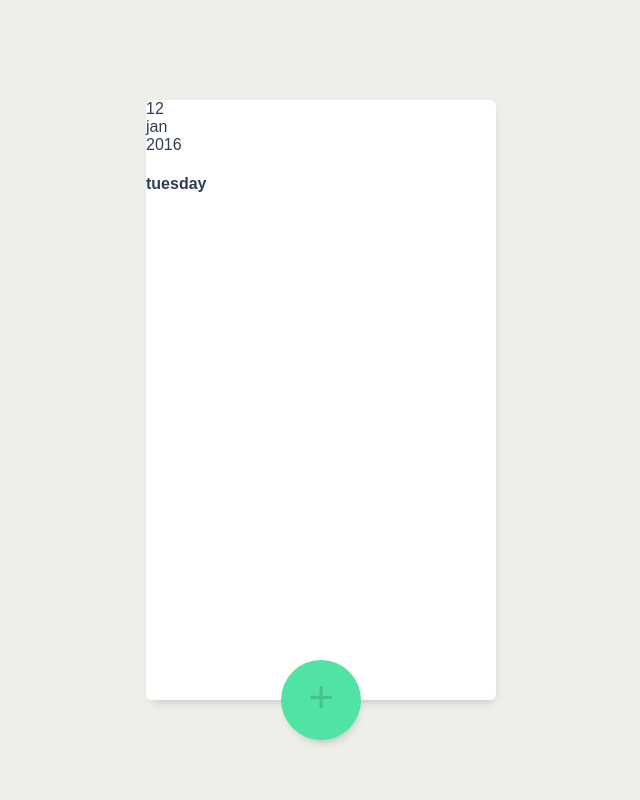
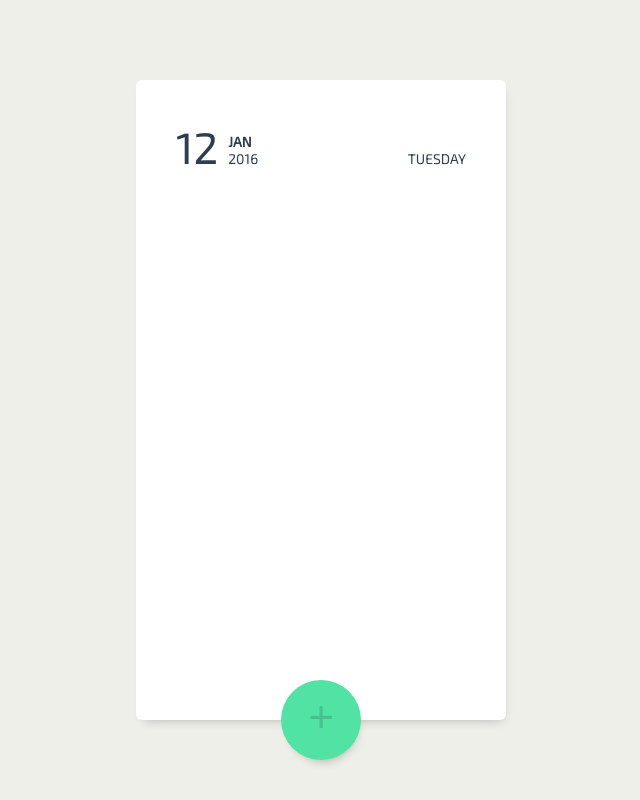
Before and after one commit to aabril/vue2.todo, a Vue app: page / in a window 1280 px wide. Shown: the whole page, without its empty margins (319-959 px from the left). Built offline with nearby package versions, Linux system fonts and the light colour scheme.

Commit message:
styling TopDates

```diff
--- a/src/components/AddButton.vue
+++ b/src/components/AddButton.vue
@@ -17,7 +17,6 @@ export default {
 </script>
 
 <style scoped>
-
 .ripple {
   position: relative;
   overflow: hidden;
@@ -32,12 +31,12 @@ export default {
   top: 0;
   left: 0;
   pointer-events: none;
-  background-image: radial-gradient(circle, #000 10%, transparent 10.01%);
+  background-image: radial-gradient(circle, #888 10%, transparent 10.01%);
   background-repeat: no-repeat;
   background-position: 50%;
   transform: scale(10, 10);
   opacity: 0;
-  transition: transform .5s, opacity 1s;
+  transition: transform .6s, opacity 1s;
 }
 .ripple:active:after {
   transform: scale(0, 0);
@@ -48,7 +47,7 @@ export default {
 .addButtonContainer {
   position: absolute;
   bottom: -40px;
-  width: 100%;
+  text-align: middle;
 }
 
 
@@ -86,9 +85,4 @@ export default {
   line-height: 74px;
   user-select: none;
 }
-
-
-
-
-
 </style>
--- a/src/components/Container.vue
+++ b/src/components/Container.vue
@@ -25,18 +25,21 @@ export default {
 
 <style scoped>
 .container {
-  width: 350px;
+  display: flex;
+  justify-content: center;
+  width: 330px;
   height: 600px;
   border: 0px solid #ddd;
   font-family: sans-serif;
   background: #fff;
   margin:auto;
-
+  padding: 20px;
   top:0;
   right: 0;
   bottom: 0;
   left: 0;
   position: absolute;
+
 
   -webkit-border-radius: 6px;
      -moz-border-radius: 6px;
--- a/src/components/TopDates.vue
+++ b/src/components/TopDates.vue
@@ -1,13 +1,15 @@
 <template>
   <div class="topDates">
     <div class="date">
-      <div class="day">12</div>
-      <div class="month">jan</div>
-      <div class="year">2016</div>
+      <div class="left">
+        <div class="day">12</div>
+      </div>
+      <div class="right">
+        <div class="month">jan</div>
+        <div class="year">2016</div>
+      </div>
     </div>
-    <div class="weekday">
-      <h4>tuesday</h4>
-    </div>
+    <div class="weekday">tuesday</div>
   </div>
 </template>
 
@@ -22,4 +24,45 @@ export default {
 </script>
 
 <style scoped>
+
+@import url('https://fonts.googleapis.com/css?family=Exo+2');
+
+.topDates {
+  width: 100%;
+  display: flex;
+  font-family: 'Exo 2', sans-serif;
+  padding: 20px;
+}
+
+.date {
+  display: flex;
+  width: 30%;
+}
+
+.date .left .day {
+  font-size: 44px;
+  margin-right: 10px;
+}
+
+.date .right {
+  font-size: 14px;
+  margin-top: 13px;
+}
+
+.date .right .month {
+  font-weight: 800;
+  text-transform: uppercase;
+}
+
+.date .right .year {
+}
+
+.weekday {
+  text-align: right;
+  text-transform: uppercase;
+  font-size: 14px;
+  width: 70%;
+  margin-top: 30px;
+}
+
 </style>
```
Also changed, not shown: package.json (+17 -15 lines), 1 other file (tests, documents, lock files or other folders).
